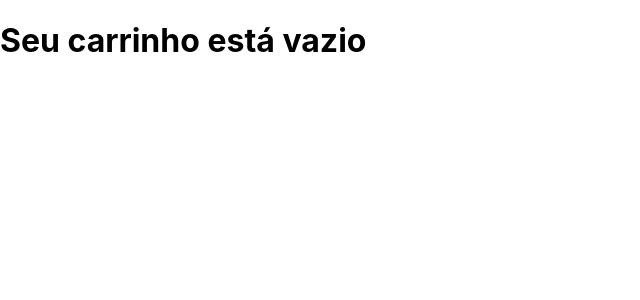
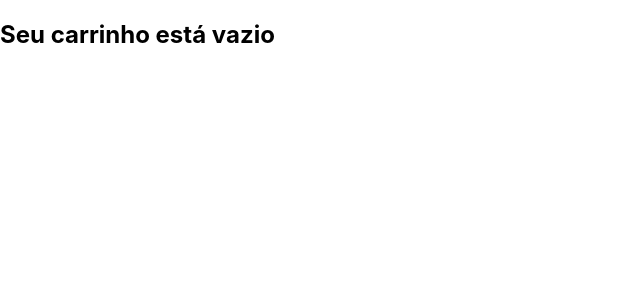
Before and after one commit to pereiravinao/frontend-online-store, a React (Create React App) app: page /cart-items in a window 1280 px wide. Shown: the top 300 px of the page, without its empty margins (0-640 px from the left). Built offline with nearby package versions, Linux system fonts and the light colour scheme.

Commit message:
Correção

```diff
--- a/src/pages/CartItems.jsx
+++ b/src/pages/CartItems.jsx
@@ -3,7 +3,7 @@ import React from 'react';
 export default class CartItems extends React.Component {
   render() {
     return (
-      <h1 data-testid="shopping-cart-empty-message">Seu carrinho está vazio</h1>
+      <h2 data-testid="shopping-cart-empty-message">Seu carrinho está vazio</h2>
     );
   }
 }
```
